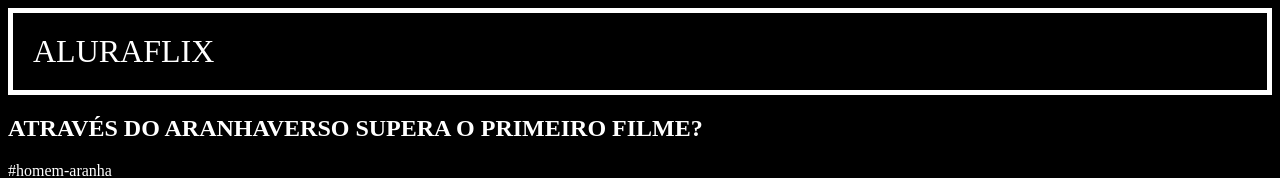
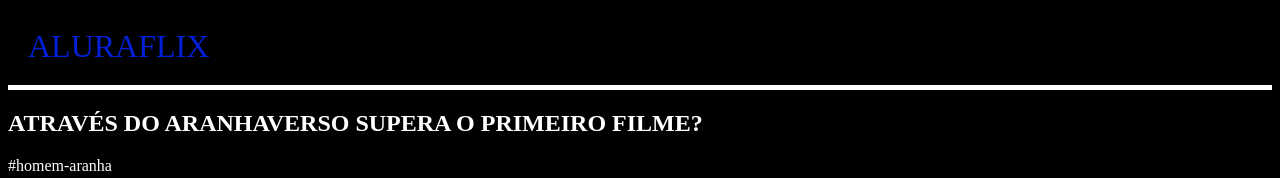
Before and after one commit to LucasLima16/Trabalho-PC, a plain HTML site: page index.html in a window 1280 px wide. Shown: the top 178 px of the page. Drawn offline with Linux system fonts and the light colour scheme.

Commit message:
teste 4.4

```diff
--- a/styles.css
+++ b/styles.css
@@ -5,8 +5,9 @@ body {
 }
 
  header {
-    border: solid 5px rgb(255, 255, 255);
+    border-bottom: solid 5px rgb(255, 255, 255);
     padding: 20px;
     font-size: 32px;
+    color: rgb(3, 32, 216)
 
 }
```
